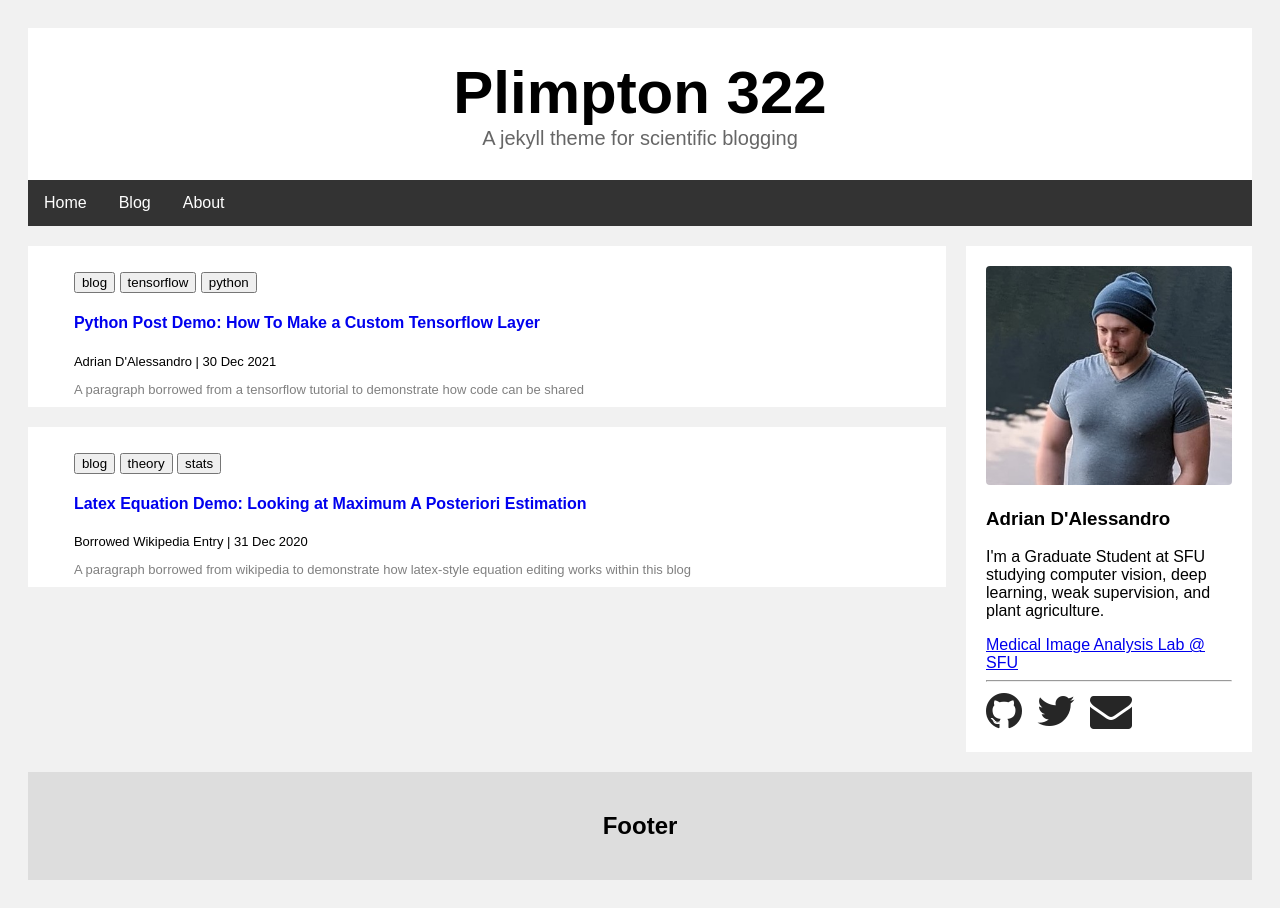
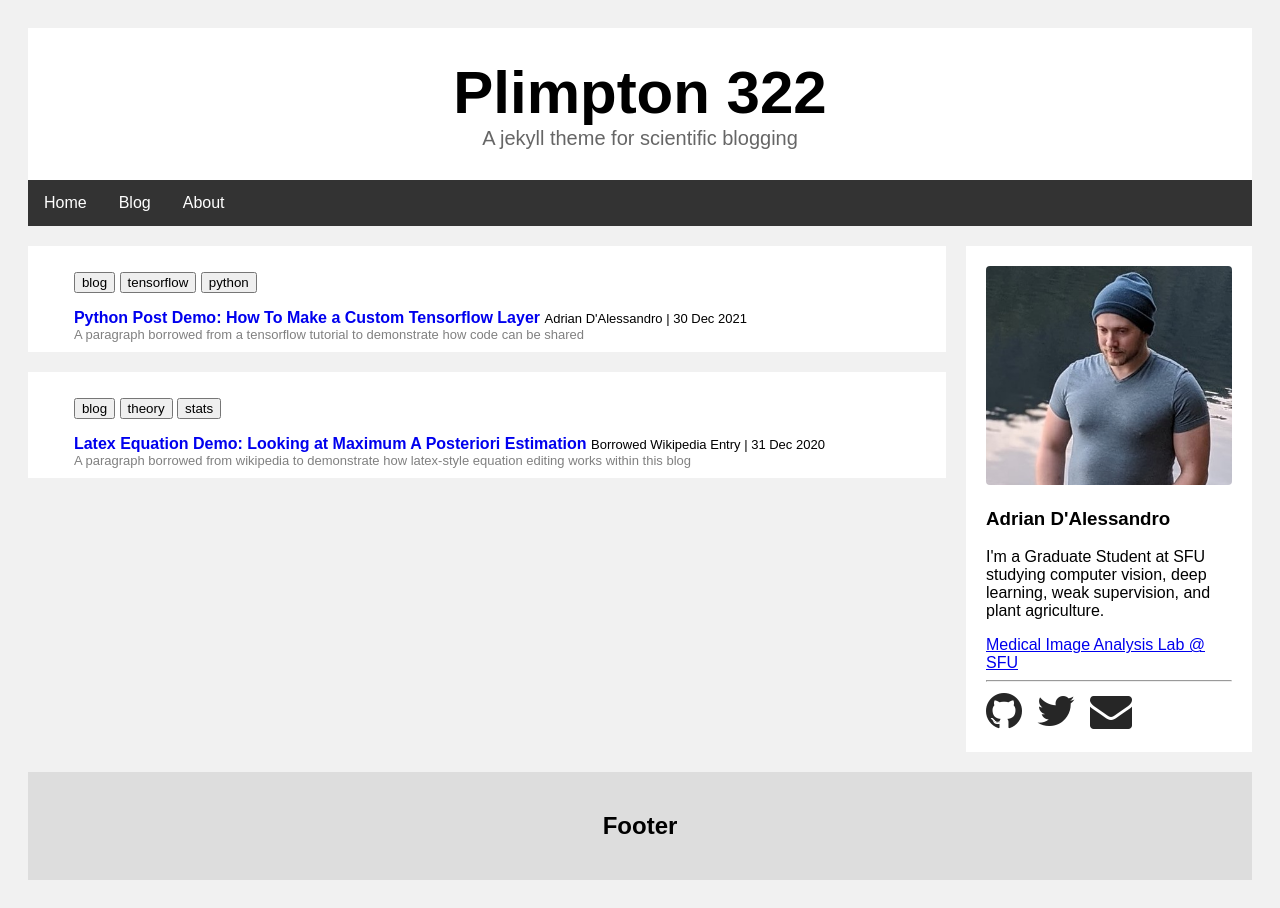
Before and after one commit to adrian-dalessandro/Plimpton322, a Jekyll site: the page built from blog.html, in a window 1280 px wide. Built offline with Jekyll 4.4.1, drawn with Linux system fonts in a browser that asks for light colours.

Commit message:
Create main.scss

```diff
--- a/_sass/main.scss
+++ b/_sass/main.scss
@@ -77,6 +77,10 @@ body {
   padding-right: 5%;
 }
 
+.link-card h4 {
+  display:inline;
+}
+
 a.post-link {
   text-decoration: none;
 }
@@ -89,6 +93,7 @@ p.tagline {
 
 p.bloginfo {
   font-size: small;
+  display:inline;
 }
 
 .post-body h1, .post-body h2 {
```
